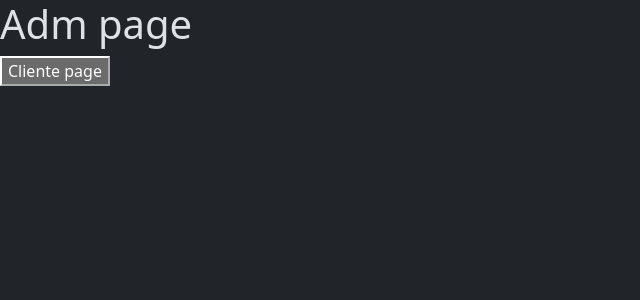
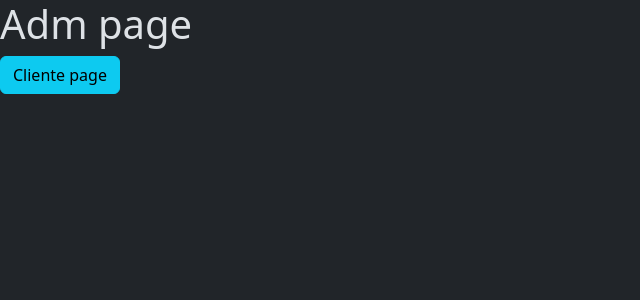
Before and after one commit to MarcosPaulo-web/React, a React (Vite) app in the folder Biblioteca-senai/: page /adm in a window 1280 px wide. Shown: the top 300 px of the page, without its empty margins (0-640 px from the left). Built offline with nearby package versions, Linux system fonts and the light colour scheme.

Commit message:
fix : botão com classe

```diff
--- a/Biblioteca-senai/src/components/admComponents/Adm.tsx
+++ b/Biblioteca-senai/src/components/admComponents/Adm.tsx
@@ -5,7 +5,7 @@ export default function Adm() {
     <>
       <h1>Adm page</h1>
       <Link to="/">
-        <button> Cliente page </button>
+        <button className="btn btn-info"> Cliente page </button>
       </Link>
     </>
   );
```
